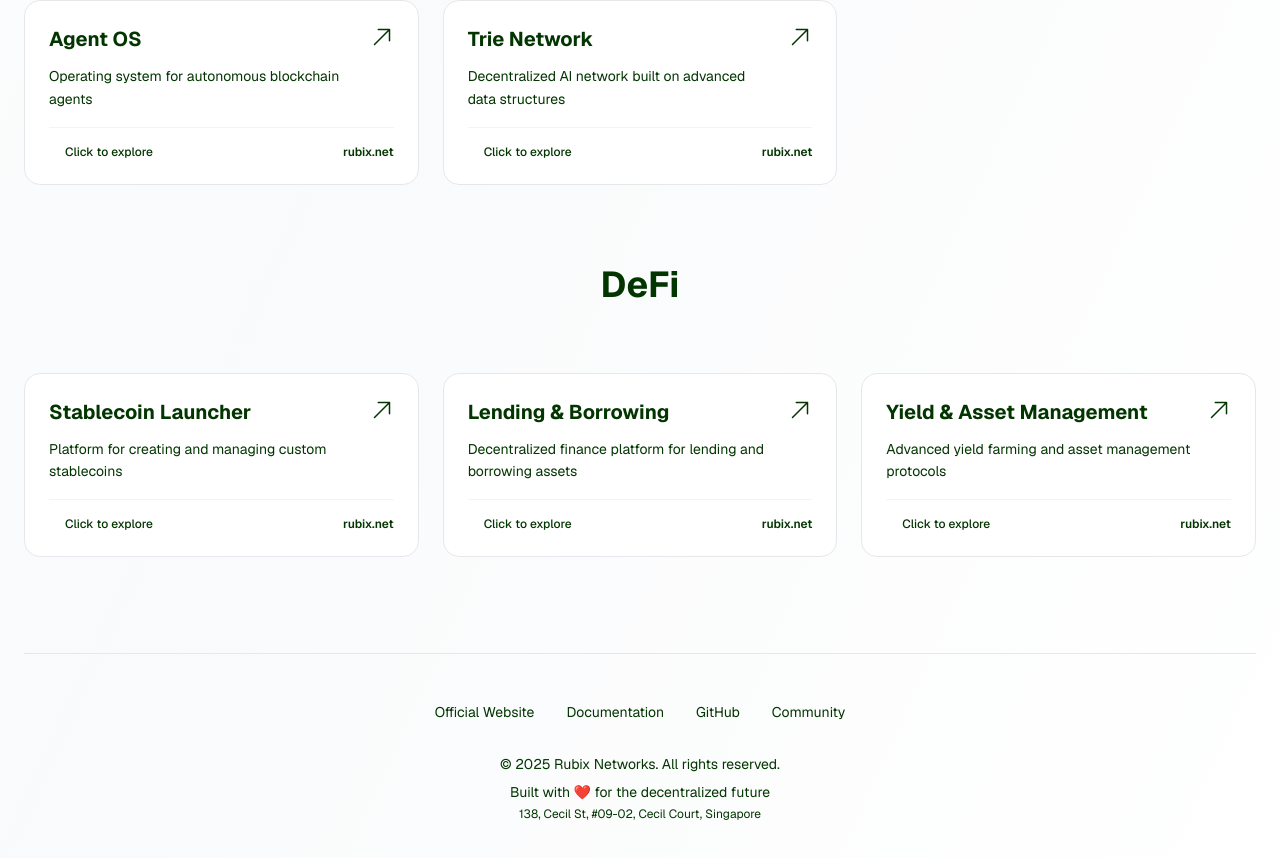
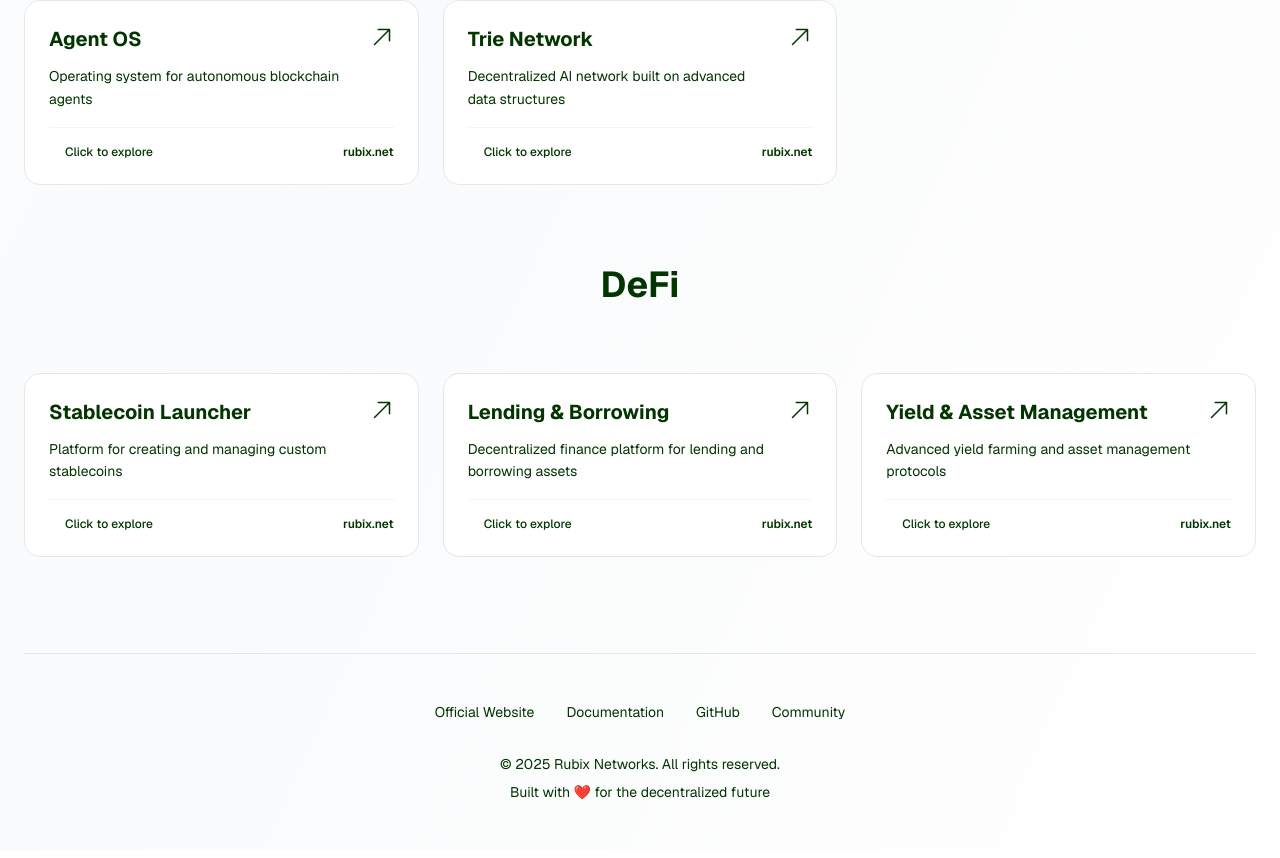
Before and after one commit to gklps/rubix-ecosystem, a Next.js app: page / in a window 1280 px wide. Shown: the part 1941-2799 px from the top of the page. Built offline with nearby package versions, Linux system fonts and the light colour scheme.

Commit message:
Update service URLs and remove address from footer
Changed the URLs for 'Sample Contracts' and 'Trie Network' services to point to updated destinations. Removed the address from the footer for a cleaner layout.

```diff
--- a/src/components/Footer.tsx
+++ b/src/components/Footer.tsx
@@ -43,9 +43,6 @@
         <p className="mt-2 text-rubix-gray-600">
           Built with <span className="text-rubix-secondary">❤️</span> for the decentralized future
         </p>
-        <p className="mt-1 text-xs text-rubix-gray-500">
-          138, Cecil St, #09-02, Cecil Court, Singapore
-        </p>
       </div>
     </footer>
   );
--- a/src/data/services.ts
+++ b/src/data/services.ts
@@ -38,7 +38,7 @@
     id: 'sample-contracts',
     name: 'Sample Contracts',
     description: 'Pre-built smart contract templates and examples',
-    url: 'https://contracts.rubix.net/',
+    url: 'https://github.com/rubixchain/rubix-dapps',
     category: 'Rubix Toolbox',
     isExternal: true,
   },
@@ -98,7 +98,7 @@
     id: 'trie-network',
     name: 'Trie Network',
     description: 'Decentralized AI network built on advanced data structures',
-    url: 'https://trie.network/',
+    url: 'https://testnet.trie.network/dashboard/all/',
     category: 'AI',
     isExternal: true,
   },
```
